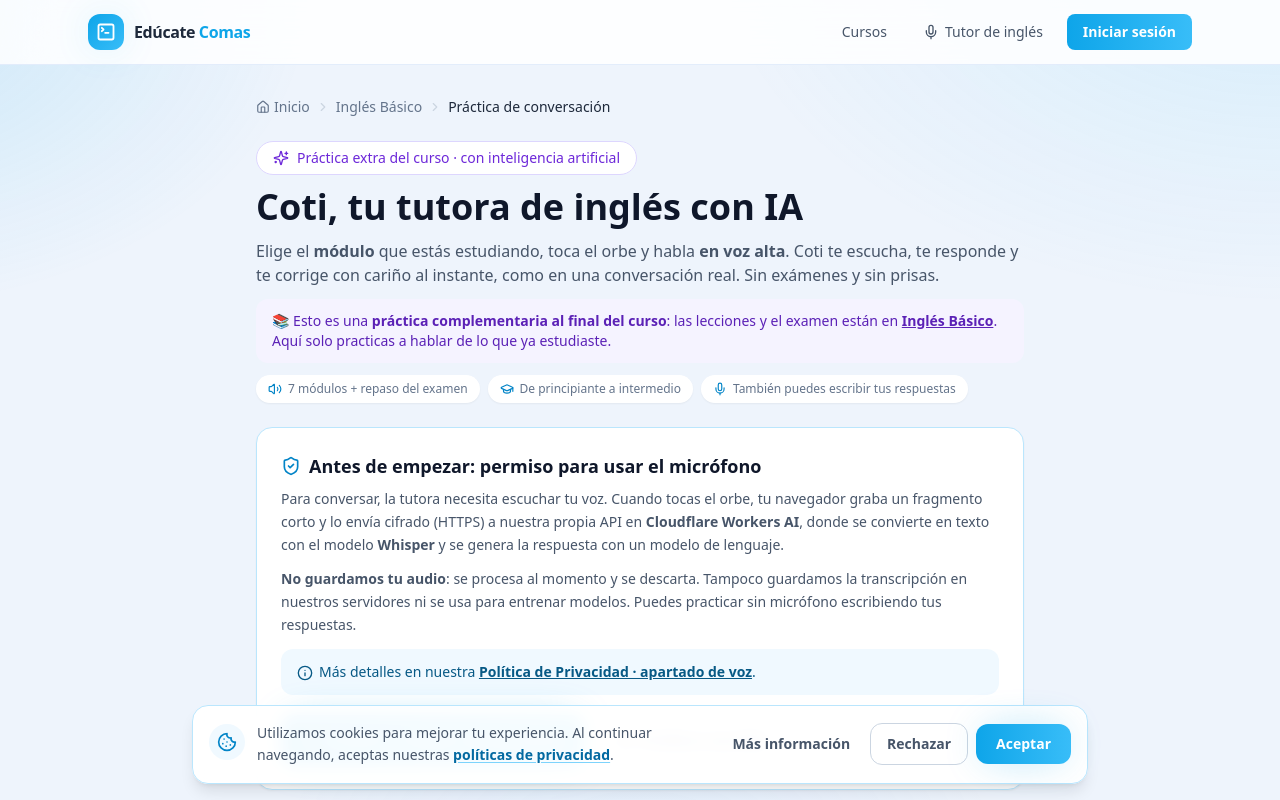
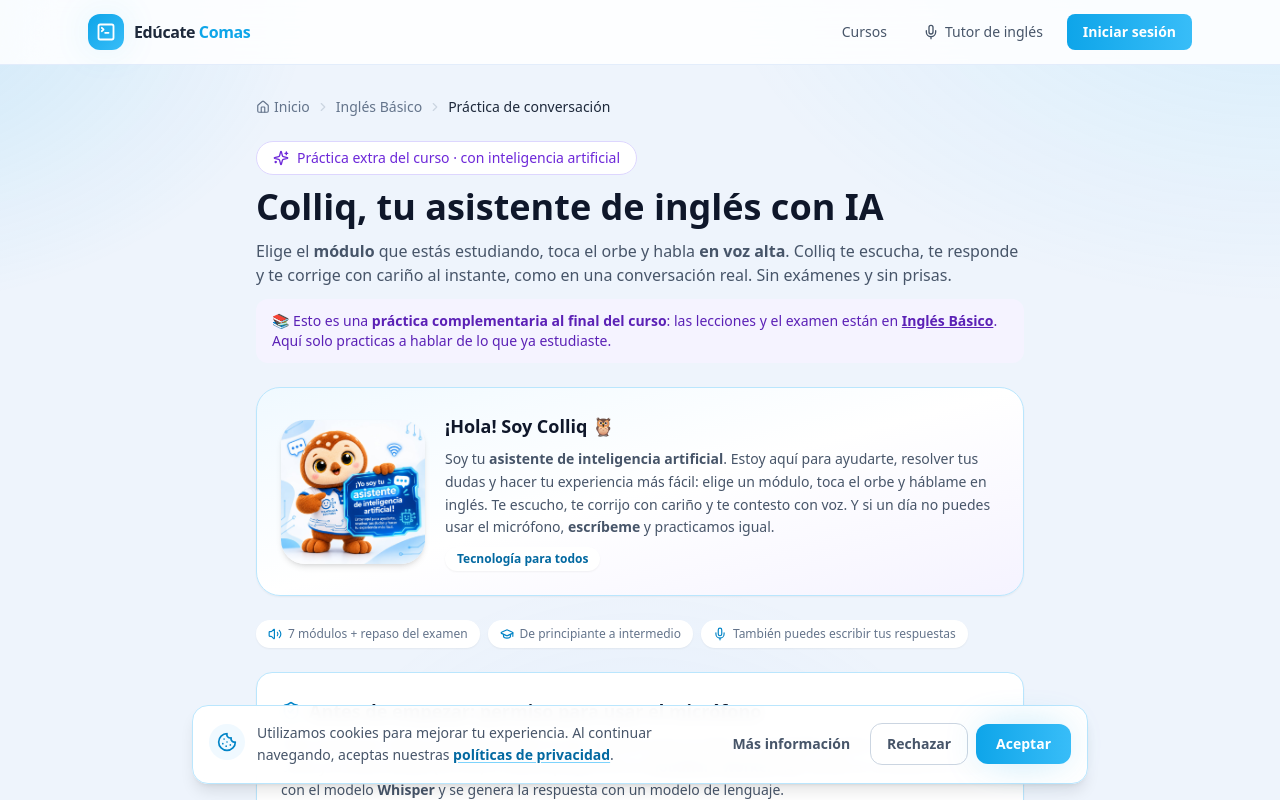
Before and after one commit to davidgrados/plataforma-cursos, a Next.js app: page /ingles/tutor in a window 1280 px wide. Shown: the top 800 px of the page. Built offline with nearby package versions, Linux system fonts and the light colour scheme; no server answers.

Commit message:
Renombrar la asistente de Coti a Colliq en toda la web y anadir la mascota (imagen) en la pagina de practica de conversacion y en el chat

```diff
--- a/app/api/consentimiento/route.ts
+++ b/app/api/consentimiento/route.ts
@@ -73,7 +73,7 @@ async function avisarAlTutor(
         <p style="margin:0 0 12px;font-size:15px;">Hola <strong>${datos.tutorNombre}</strong>:</p>
         <p style="margin:0 0 12px;font-size:15px;line-height:1.6;">
           <strong>${datos.menorNombre}</strong> quiere usar <strong>Edúcate Comas</strong>, una plataforma
-          educativa <strong>gratuita</strong> con cursos interactivos (Linux, inglés con tutora de IA,
+          educativa <strong>gratuita</strong> con cursos interactivos (Linux, inglés con asistente de IA,
           ciberseguridad y más).
         </p>
         <p style="margin:0 0 16px;font-size:15px;line-height:1.6;">
--- a/app/api/tutor/route.ts
+++ b/app/api/tutor/route.ts
@@ -7,7 +7,7 @@
 //    Opcionales: modulo, ejemplo, turno
 //
 //  1) Transcribe la voz con Whisper (Workers AI)
-//  2) Responde como tutora con un LLM (Workers AI)
+//  2) Responde como asistente con un LLM (Workers AI)
 //
 //  El audio NO se guarda: se procesa y se descarta.
 // ============================================================
@@ -33,10 +33,10 @@ function aBase64(bytes: Uint8Array): string {
   return btoa(binario);
 }
 
-/** Personalidad de la tutora. */
+/** Personalidad de Colliq. */
 function personalidad(modulo: string, ejemplo: string, turno: string): string {
   return [
-    'Eres "Coti", tutora de inglés para estudiantes peruanos de secundaria. Nivel A1-A2.',
+    'Eres "Colliq", el asistente de inglés para estudiantes peruanos de secundaria. Nivel A1-A2.',
     '',
     'FORMATO OBLIGATORIO de cada respuesta (máximo 3 líneas):',
     '1) Una frase corta en INGLÉS (felicitar o corregir).',
@@ -100,7 +100,7 @@ async function comprobarLimite(env: Env, request: Request): Promise<string | nul
       .bind(dia)
       .first();
     if (Number(total?.t ?? 0) >= LIMITE_GLOBAL) {
-      return 'La tutora está muy solicitada hoy. Inténtalo de nuevo mañana, por favor. 🙏';
+      return 'Colliq está muy solicitado hoy. Inténtalo de nuevo mañana, por favor. 🙏';
     }
     await env.DB.prepare(
       'INSERT INTO ai_usage (ip, day, n) VALUES (?, ?, 1) ON CONFLICT(ip, day) DO UPDATE SET n = n + 1',
@@ -201,7 +201,7 @@ export async function POST(request: Request) {
     });
   }
 
-  // ---- 2. Texto -> respuesta de la tutora ----
+  // ---- 2. Texto -> respuesta de Colliq ----
   let respuesta = '';
   let ultimoError = '';
   for (const modelo of MODELOS_CHAT) {
@@ -223,7 +223,7 @@ export async function POST(request: Request) {
   }
 
   if (!respuesta) {
-    return error(`La tutora no pudo responder (${ultimoError}). Inténtalo otra vez.`, 502);
+    return error(`Colliq no pudo responder (${ultimoError}). Inténtalo otra vez.`, 502);
   }
   return json({ transcript: transcripcion, reply: respuesta });
 }
--- a/app/consentimiento/[token]/page.tsx
+++ b/app/consentimiento/[token]/page.tsx
@@ -121,7 +121,7 @@ export default function ConsentimientoPage() {
                   <strong>{solicitud.menor_nombre}</strong>
                   {solicitud.menor_edad ? ` (${solicitud.menor_edad} años)` : ''} quiere usar{' '}
                   <strong>Edúcate Comas</strong>, una plataforma educativa <strong>gratuita</strong> con
-                  cursos interactivos (Linux, inglés con tutora de IA, ciberseguridad y más).
+                  cursos interactivos (Linux, inglés con asistente de IA, ciberseguridad y más).
                 </p>
               </div>
 
--- a/app/course/[slug]/page.tsx
+++ b/app/course/[slug]/page.tsx
@@ -101,12 +101,12 @@ export default function CoursePage() {
                 Práctica extra · opcional
               </span>
               <h2 className="text-lg font-semibold text-slate-900">
-                ¿Terminaste el curso? Practica conversación con Coti
+                ¿Terminaste el curso? Practica conversación con Colliq
               </h2>
               <p className="max-w-2xl text-sm leading-relaxed text-slate-600">
                 El curso es el contenido de los {course.modules.length} módulos de arriba. Esto es una{' '}
                 <strong>práctica adicional para hablar</strong>: elige el módulo que estudiaste, toca
-                el orbe y responde en voz alta. Coti, la tutora con IA, te escucha, te corrige con
+                el orbe y responde en voz alta. Colliq, tu asistente con IA, te escucha, te corrige con
                 cariño y te contesta con voz. Si prefieres, también puedes escribir tus respuestas.
               </p>
             </div>
--- a/app/ingles/tutor/page.tsx
+++ b/app/ingles/tutor/page.tsx
@@ -5,9 +5,9 @@ import Breadcrumbs from '@/components/Breadcrumbs';
 import TutorAI from '@/components/TutorAI';
 
 export const metadata: Metadata = {
-  title: 'Tutora de inglés con IA | Edúcate Comas',
+  title: 'Colliq · Asistente de inglés con IA | Edúcate Comas',
   description:
-    'Habla en inglés con Coti, tu tutora de IA: te escucha, te corrige con cariño y conversa contigo. Usa el micrófono solo si lo autorizas.',
+    'Habla en inglés con Colliq, tu asistente de IA: te escucha, te corrige con cariño y conversa contigo. Usa el micrófono solo si lo autorizas.',
 };
 
 export default function TutorInglesPage() {
@@ -23,11 +23,11 @@ export default function TutorInglesPage() {
           Práctica extra del curso · con inteligencia artificial
         </span>
         <h1 className="text-3xl font-bold text-slate-900 sm:text-4xl">
-          Coti, tu tutora de inglés con IA
+          Colliq, tu asistente de inglés con IA
         </h1>
         <p className="text-slate-600">
           Elige el <strong>módulo</strong> que estás estudiando, toca el orbe y habla{' '}
-          <strong>en voz alta</strong>. Coti te escucha, te responde y te corrige con cariño al
+          <strong>en voz alta</strong>. Colliq te escucha, te responde y te corrige con cariño al
           instante, como en una conversación real. Sin exámenes y sin prisas.
         </p>
         <p className="rounded-xl bg-violet-50 px-4 py-3 text-sm text-violet-800">
@@ -38,6 +38,30 @@ export default function TutorInglesPage() {
           </Link>
           . Aquí solo practicas a hablar de lo que ya estudiaste.
         </p>
+      </header>
+
+      {/* Presentación amigable de Colliq */}
+      <section className="flex flex-col items-center gap-5 rounded-3xl border border-sky-200 bg-gradient-to-br from-sky-50 via-white to-violet-50 p-6 shadow-sm sm:flex-row">
+        {/* eslint-disable-next-line @next/next/no-img-element */}
+        <img
+          src="/colliq.jpg"
+          alt="Colliq, tu asistente de inteligencia artificial"
+          className="h-32 w-32 shrink-0 rounded-3xl object-cover shadow-md sm:h-36 sm:w-36"
+        />
+        <div className="flex flex-col gap-2 text-center sm:text-left">
+          <h2 className="text-lg font-bold text-slate-900">¡Hola! Soy Colliq 🦉</h2>
+          <p className="text-sm leading-relaxed text-slate-600">
+            Soy tu <strong>asistente de inteligencia artificial</strong>. Estoy aquí para ayudarte,
+            resolver tus dudas y hacer tu experiencia más fácil: elige un módulo, toca el orbe y
+            háblame en inglés. Te escucho, te corrijo con cariño y te contesto con voz. Y si un día no
+            puedes usar el micrófono, <strong>escríbeme</strong> y practicamos igual.
+          </p>
+          <span className="w-fit rounded-full bg-white px-3 py-1 text-xs font-semibold text-sky-700 shadow-sm">
+            Tecnología para todos
+          </span>
+        </div>
+      </section>
+
       <div className="flex flex-wrap gap-2 text-xs text-slate-500">
         <span className="flex items-center gap-1.5 rounded-full bg-white px-3 py-1.5 shadow-sm">
           <Volume2 className="h-3.5 w-3.5 text-sky-600" />
@@ -52,7 +76,6 @@ export default function TutorInglesPage() {
           También puedes escribir tus respuestas
         </span>
       </div>
-      </header>
 
       <TutorAI />
 
--- a/app/privacidad/page.tsx
+++ b/app/privacidad/page.tsx
@@ -48,7 +48,7 @@ export default function PrivacidadPage() {
           <li>• <strong>No vendemos ni alquilamos</strong> tus datos a nadie.</li>
           <li>• <strong>No usamos publicidad</strong> ni seguimiento con fines comerciales.</li>
           <li>• Las cookies que utilizamos son <strong>necesarias</strong> para el funcionamiento del sitio.</li>
-          <li>• La <strong>tutora de inglés con IA</strong> solo usa el micrófono si lo autorizas: tu voz se transcribe en Cloudflare y <strong>no se guarda</strong>.</li>
+          <li>• El <strong>asistente de inglés con IA (Colliq)</strong> solo usa el micrófono si lo autorizas: tu voz se transcribe en Cloudflare y <strong>no se guarda</strong>.</li>
           <li>• Puedes pedir acceso, corrección o borrado de tus datos escribiéndonos.</li>
           <li>• Si el estudiante es <strong>menor de 14 años</strong>, pedimos la autorización verificable de su madre, padre o tutor.</li>
         </ul>
@@ -143,9 +143,9 @@ export default function PrivacidadPage() {
           sesión ni guardar tu progreso.
         </p>
 
-        <h2 id="voz">6. Tutora de inglés con IA: micrófono, voz y transcripción</h2>
+        <h2 id="voz">6. Asistente de inglés con IA (Colliq): micrófono, voz y transcripción</h2>
         <p>
-          En el curso de inglés ofrecemos a <strong>Coti</strong>, una tutora con inteligencia
+          En el curso de inglés ofrecemos a <strong>Colliq</strong>, un asistente con inteligencia
           artificial. Para conversar contigo necesita escuchar tu voz, y lo hace así:
         </p>
         <ul>
@@ -160,7 +160,7 @@ export default function PrivacidadPage() {
           </li>
           <li>
             Ese texto se procesa con un <strong>modelo de lenguaje</strong> (también en Cloudflare
-            Workers AI) que redacta la respuesta de la tutora.
+            Workers AI) que redacta la respuesta de Colliq.
           </li>
           <li>
             La respuesta se lee en voz alta con la <strong>voz del propio navegador</strong> de tu
@@ -194,7 +194,7 @@ export default function PrivacidadPage() {
           <strong>Tu consentimiento:</strong> el micrófono solo se activa cuando tú tocas el orbe y
           después de aceptar el aviso que aparece la primera vez. Puedes retirar el permiso cuando
           quieras desde el candado 🔒 de tu navegador. Si prefieres no usar el micrófono, puedes{' '}
-          <strong>escribir tus respuestas</strong>: la tutora con IA funciona igual.
+          <strong>escribir tus respuestas</strong>: el asistente con IA funciona igual.
         </p>
         <p>
           Como el audio no se almacena, no conservamos ningún dato biométrico ni grabación tuya. La
--- a/components/TutorAI.tsx
+++ b/components/TutorAI.tsx
@@ -25,7 +25,7 @@ const MIC_CONSENT_KEY = 'educatecomas-mic-consent';
 type EstadoOrbe = 'listo' | 'grabando' | 'pensando' | 'hablando';
 
 interface Mensaje {
-  rol: 'coti' | 'yo';
+  rol: 'colliq' | 'yo';
   texto: string;
   traduccion?: string;
 }
@@ -200,7 +200,7 @@ export default function TutorAI({ moduloInicial }: { moduloInicial?: string }) {
       // Memoria de la conversación: los últimos 6 mensajes (solo la parte en inglés)
       const historial = chat
         .slice(-6)
-        .map((m) => ({ role: m.rol === 'coti' ? 'assistant' : 'user', content: m.texto }));
+        .map((m) => ({ role: m.rol === 'colliq' ? 'assistant' : 'user', content: m.texto }));
       try {
         let res: Response;
         if (opciones.audio) {
@@ -239,7 +239,7 @@ export default function TutorAI({ moduloInicial }: { moduloInicial?: string }) {
         }
         if (respuesta) {
           const { ingles, ayuda } = partirRespuesta(respuesta);
-          setChat((c) => [...c, { rol: 'coti', texto: ingles, traduccion: ayuda }]);
+          setChat((c) => [...c, { rol: 'colliq', texto: ingles, traduccion: ayuda }]);
           hablar(ingles);
         } else {
           setEstado('listo');
@@ -247,7 +247,7 @@ export default function TutorAI({ moduloInicial }: { moduloInicial?: string }) {
       } catch (e: any) {
         setEstado('listo');
         setAviso(
-          'No pude conectar con la tutora de IA. Revisa tu conexión e inténtalo otra vez: también puedes escribir tu respuesta. ⌨️',
+          'No pude conectar con Colliq. Revisa tu conexión e inténtalo otra vez: también puedes escribir tu respuesta. ⌨️',
         );
         setDetalle(e?.message ? `Detalle: ${e.message}` : '');
       }
@@ -340,7 +340,7 @@ export default function TutorAI({ moduloInicial }: { moduloInicial?: string }) {
     setTurnIndex((i) => (i < practica.turns.length - 1 ? i + 1 : 0));
   }, [limpiarTurno, practica.turns.length]);
 
-  // La tutora presenta el turno (voz) cuando no está hablando el estudiante
+  // Colliq presenta el turno (voz) cuando no está hablando el estudiante
   useEffect(() => {
     if (consent !== true || modoTexto || estado === 'grabando') return;
     const id = window.setTimeout(() => hablar(turn.say), 250);
@@ -350,7 +350,7 @@ export default function TutorAI({ moduloInicial }: { moduloInicial?: string }) {
 
   const progreso = Math.round(((turnIndex + 1) / practica.turns.length) * 100);
 
-  /** Colores del orbe según lo que está haciendo Coti. */
+  /** Colores del orbe según lo que está haciendo Colliq. */
   const paleta =
     estado === 'grabando'
       ? ['#fb7185', '#e879f9', '#a855f7', '#fb923c']
@@ -371,7 +371,7 @@ export default function TutorAI({ moduloInicial }: { moduloInicial?: string }) {
           </h2>
           <div className="flex flex-col gap-3 text-sm leading-relaxed text-slate-600">
             <p>
-              Para conversar, la tutora necesita escuchar tu voz. Cuando tocas el orbe, tu navegador
+              Para conversar, Colliq necesita escuchar tu voz. Cuando tocas el orbe, tu navegador
               graba un fragmento corto y lo envía cifrado (HTTPS) a nuestra propia API en{' '}
               <strong>Cloudflare Workers AI</strong>, donde se convierte en texto con el modelo{' '}
               <strong>Whisper</strong> y se genera la respuesta con un modelo de lenguaje.
@@ -404,7 +404,7 @@ export default function TutorAI({ moduloInicial }: { moduloInicial?: string }) {
               className="inline-flex items-center gap-2 rounded-xl bg-gradient-to-r from-accent to-accent-cyan px-5 py-3 font-semibold text-white shadow-glow transition hover:brightness-105"
             >
               <Mic className="h-4 w-4" />
-              Aceptar y hablar con la tutora
+              Aceptar y hablar con Colliq
             </button>
             <button
               type="button"
@@ -533,9 +533,9 @@ export default function TutorAI({ moduloInicial }: { moduloInicial?: string }) {
             {estado === 'grabando'
               ? '🎧 Te escucho… habla con calma (toca para terminar)'
               : estado === 'pensando'
-                ? '✨ Coti está pensando su respuesta…'
+                ? '✨ Colliq está pensando su respuesta…'
                 : estado === 'hablando'
-                  ? '🔊 Coti te está hablando…'
+                  ? '🔊 Colliq te está hablando…'
                   : 'Toca el orbe y responde en inglés'}
           </p>
 
@@ -576,7 +576,16 @@ export default function TutorAI({ moduloInicial }: { moduloInicial?: string }) {
                       : 'bg-white text-slate-800 shadow-sm'
                   }`}
                 >
-                  <span className="mr-1">{m.rol === 'yo' ? '🧑' : '🤖'}</span>
+                  {m.rol === 'yo' ? (
+                    <span className="mr-1">🧑</span>
+                  ) : (
+                    // eslint-disable-next-line @next/next/no-img-element
+                    <img
+                      src="/colliq.jpg"
+                      alt="Colliq"
+                      className="mr-1.5 inline-block h-5 w-5 rounded-full object-cover align-[-3px]"
+                    />
+                  )}
                   <span className="font-medium">{m.texto}</span>
                   {m.traduccion && (
                     <span className="mt-0.5 block text-xs text-slate-500">{m.traduccion}</span>
--- a/lib/ejemplos/ingles.ts
+++ b/lib/ejemplos/ingles.ts
@@ -171,6 +171,6 @@ Nadie domina todo. Lo que salva la conversación es saber decir:
 ### ✅ En tu día a día
 - Memoriza estas tres frases: "Can you repeat, please?", "Can you speak slowly?", "What does it mean?".
 - Pregúntate cómo se dice en inglés un objeto que veas cada día.
-- Practica con la tutora de IA: hazle preguntas reales, no solo respuestas.
+- Practica con Colliq, tu asistente de IA: hazle preguntas reales, no solo respuestas.
 `,
 };
```
Also changed, not shown: public/colliq.jpg (added). Lines whose indentation alone changed are shown as unchanged.
